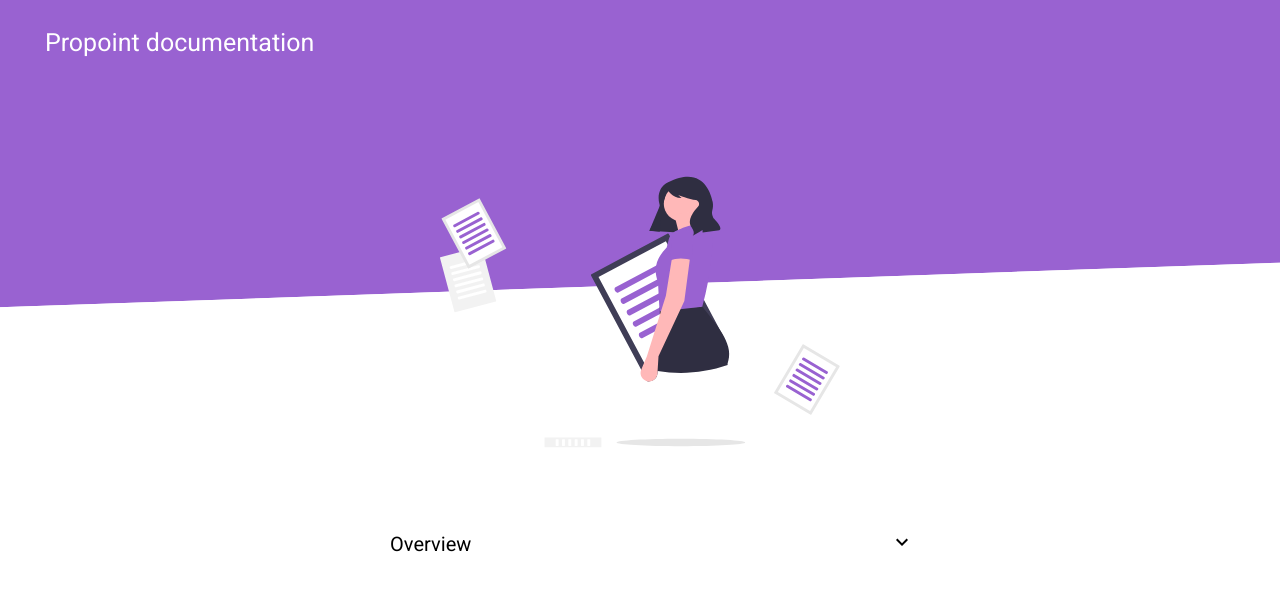
After one commit to Chrunch-tech/Propoint-website, a Flask app: page /documentation in a window 1280 px wide. The commit adds this page. Shown: the top 591 px of the page. Run offline with Flask 2, Linux system fonts and the light colour scheme.

Commit message:
Add documentation page and its assets to the website

```diff
--- a/main.py
+++ b/main.py
@@ -23,6 +23,10 @@ def dated_url_for(endpoint, **values):
 def home():
     return render_template("home.html")
 
+@app.route("/documentation")
+def documentation():
+    return render_template("documentation.html")
+
 
 if __name__ == "__main__":
     app.run(debug=True)
--- /dev/null
+++ b/static/documentation.css
@@ -0,0 +1,98 @@
+* {
+  font-family: "Heebo", sans-serif;
+  padding: 0px;
+  margin: 0px;
+}
+
+nav {
+  background-color: #9962d1;
+  padding: 25px;
+  height: 30px;
+  overflow: hidden;
+}
+
+#nav-title {
+  position: absolute;
+  color: white;
+  font-size: 25px;
+  font-weight: 100%;
+  margin-left: 20px;
+  font-family: "Heebo", sans-serif;
+  z-index: 1;
+}
+
+.background {
+  position: relative;
+  background-color: #9962d1;
+  width: 100%;
+  height: 250px;
+  z-index: -1;
+  display: flex;
+  justify-content: center;
+}
+
+.background::before,
+.background::after {
+  content: "";
+  position: absolute;
+  height: 100px;
+  bottom: -70px;
+  left: 0px;
+  right: 0px;
+  top: 205px;
+  background-color: white;
+  transform: skewY(-2deg);
+  z-index: -1;
+}
+
+.section-container {
+  display: flex;
+  justify-content: center;
+}
+
+.background > img {
+  position: absolute;
+  width: 400px;
+  height: 425px;
+  top: -10%;
+}
+
+/* #accordian-section {
+  display: flex;
+  flex-direction: column;
+  justify-content: space-between;
+  align-items: center;
+} */
+
+.accordian {
+  display: flex;
+  flex-direction: column;
+  align-items: center;
+  justify-content: center;
+}
+
+.accordian-block {
+  width: 1063px;
+}
+
+.spacing {
+  width: 100%;
+  height: 200px;
+}
+
+.accordian-base {
+  border-color: black;
+}
+.accordian-base-content {
+  display: grid;
+  grid-template-columns: 500px 100px;
+  margin-left: 100px;
+}
+
+.accordian-title {
+  font-size: 20px;
+}
+
+.expand-pointer-down {
+  cursor: pointer;
+}
--- /dev/null
+++ b/templates/documentation.html
@@ -0,0 +1,59 @@
+<!DOCTYPE html>
+<html lang="en">
+  <head>
+    <meta charset="UTF-8" />
+    <meta http-equiv="X-UA-Compatible" content="IE=edge" />
+    <meta name="viewport" content="width=device-width, initial-scale=1.0" />
+    <link rel="preconnect" href="https://fonts.gstatic.com" />
+    <link rel="preconnect" href="https://fonts.gstatic.com" />
+    <link
+      href="https://fonts.googleapis.com/css2?family=Heebo&display=swap"
+      rel="stylesheet"
+    />
+    <link
+      href="https://fonts.googleapis.com/css2?family=Heebo:wght@700&display=swap"
+      rel="stylesheet"
+    />
+    <link
+      rel="stylesheet"
+      href="{{ url_for('static', filename='documentation.css') }}"
+    />
+    <link rel="icon" href="{{ url_for('static', filename='logo.ico') }}" />
+    <title>Propoint documentation</title>
+  </head>
+  <body>
+    <header>
+      <nav>
+        <span id="nav-title">Propoint documentation</span>
+      </nav>
+    </header>
+    <main>
+      <section id="hero-section">
+        <div class="background">
+          <img
+            src="{{ url_for('static', filename='documentation.svg') }}"
+            alt="documents-img"
+          />
+        </div>
+      </section>
+      <div class="spacing"></div>
+      <section id="accordian-section">
+        <div class="accrodian-block">
+          <div class="accordian">
+            <div class="accordian-base">
+              <div class="accordian-base-content">
+                <span class="accordian-title">Overview</span>
+                <img
+                  src="{{ url_for('static', filename='expand_more.svg') }}"
+                  alt="expand-more"
+                  class="expand-pointer-down"
+                />
+              </div>
+            </div>
+            <div class="accordian-content"></div>
+          </div>
+        </div>
+      </section>
+    </main>
+  </body>
+</html>
--- a/templates/home.html
+++ b/templates/home.html
@@ -36,7 +36,7 @@
             Propoint is a desktop app that automate boring spreasheets and save
             your ton of time.
           </p>
-          <a href="#" id="get_started" class="btn">Get Started</a>
+          <a href="{{ url_for('documentation') }}" id="get_started" class="btn">Get Started</a>
         </div>
         <div class="hero-right-side-section">
           <img
```
Also changed, not shown: static/documentation.svg (added), static/expand_more.svg (added).
